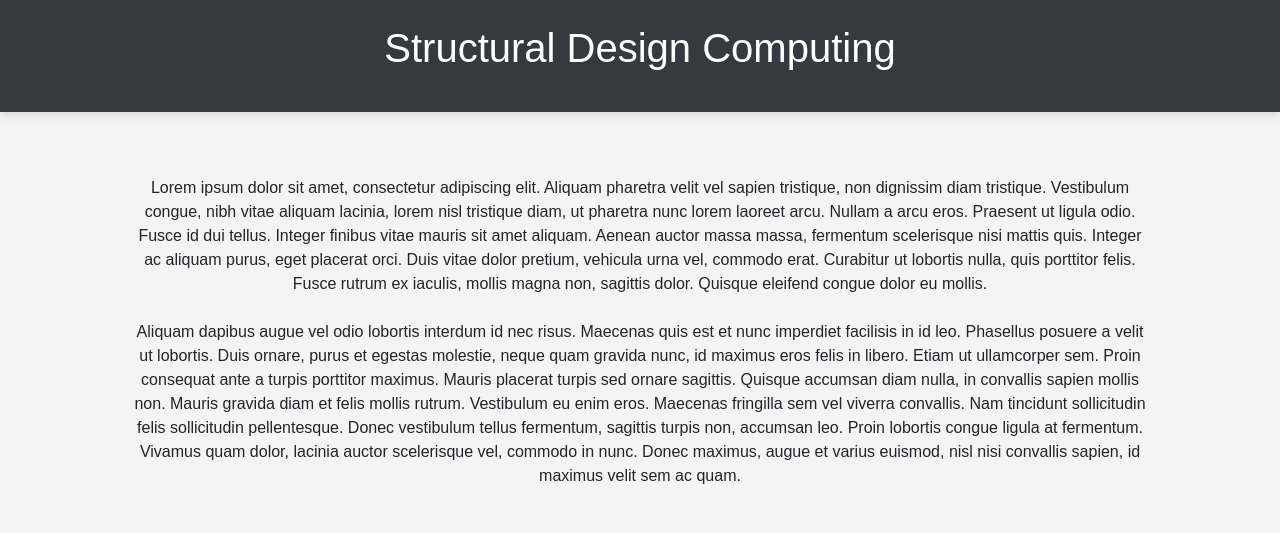
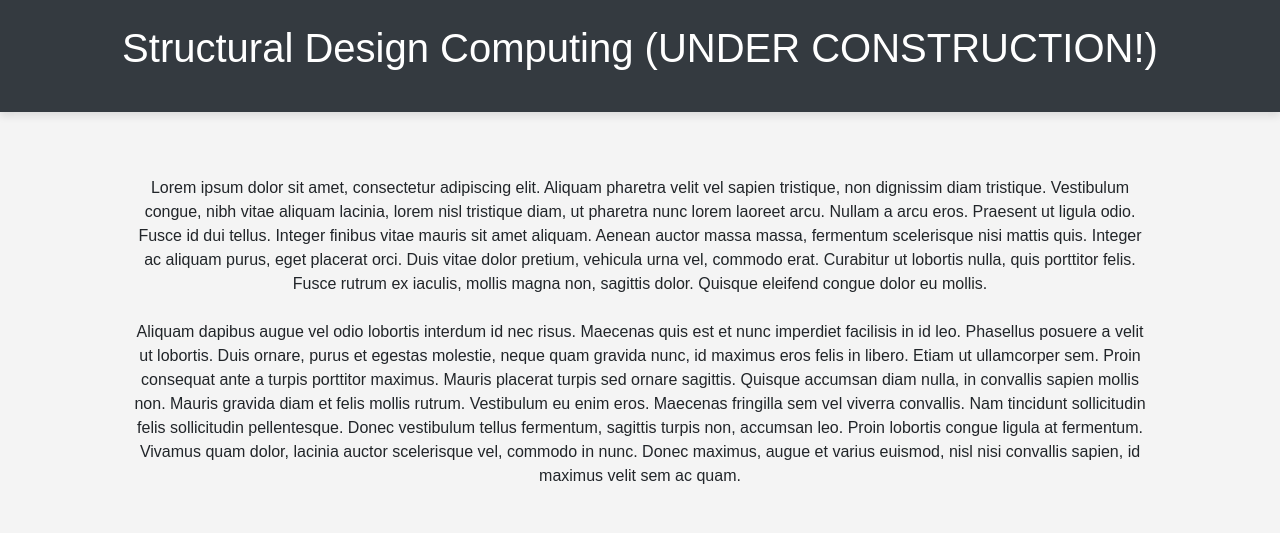
Before and after one commit to HermHofmeyer/structural_design_computing, a plain HTML site: page index.html in a window 1280 px wide. Shown: the top 533 px of the page. Drawn offline with nearby package versions, Linux system fonts and the light colour scheme.

Commit message:
Update index.html

```diff
--- a/index.html
+++ b/index.html
@@ -9,7 +9,7 @@
 </head>
 <body>
     <header class="bg-dark text-white text-center py-4">
-        <h1>Structural Design Computing</h1>
+        <h1>Structural Design Computing (UNDER CONSTRUCTION!)</h1>
     </header>
 
     <center><p style="max-width: 80%; margin-top: 5%;">
```
